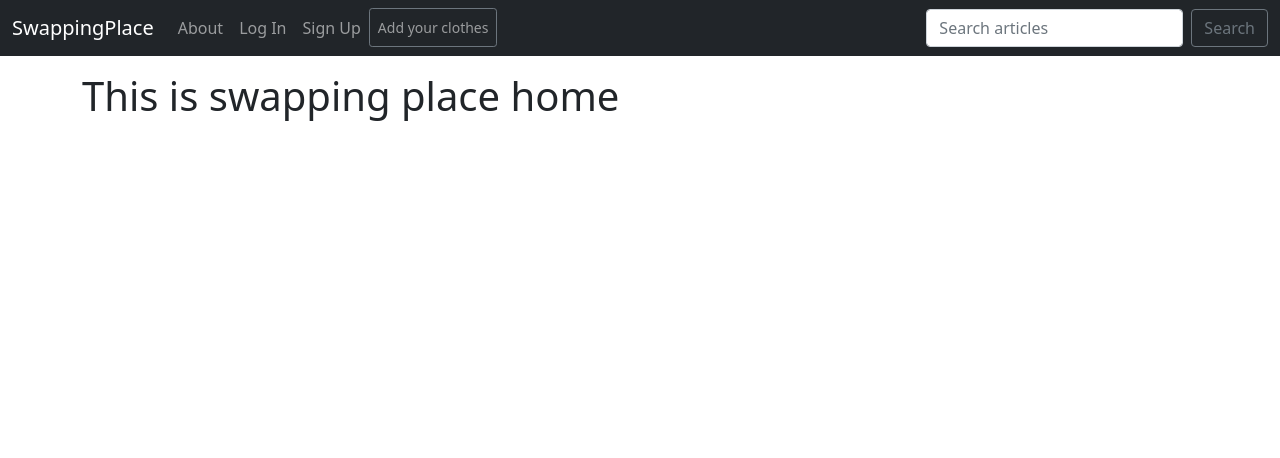
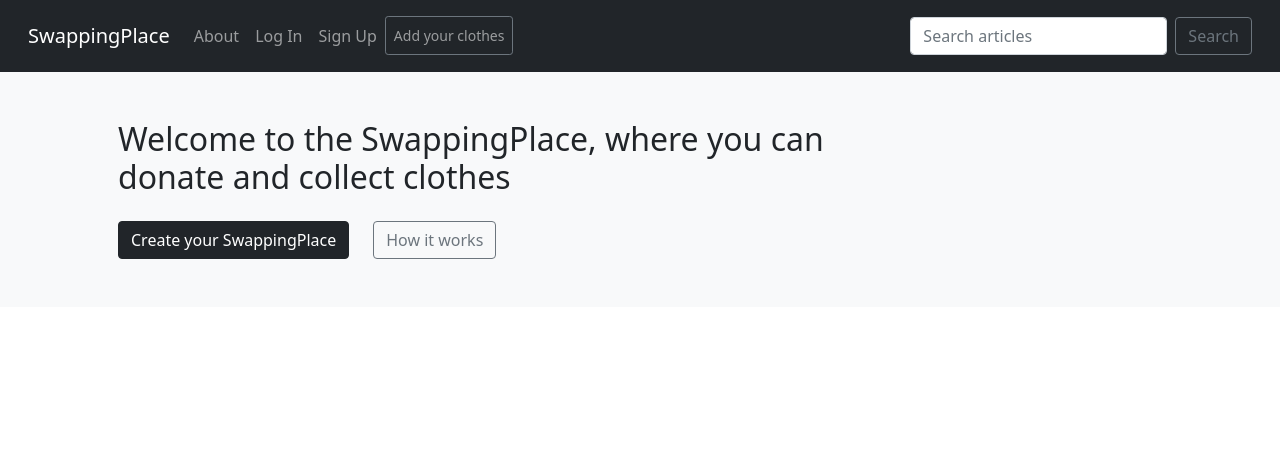
Before and after one commit to LudoTreb/Swapping-place, a Django app: page / in a window 1280 px wide. Shown: the top 458 px of the page. Run offline with Django 4.2, Linux system fonts and the light colour scheme.

Commit message:
Style the home page with a 'banner' and some button.

```diff
--- a/templates/_base.html
+++ b/templates/_base.html
@@ -9,7 +9,7 @@
     <!-- CSS -->
     <link rel="stylesheet" href="{% static 'css/base.css' %}">
 <body>
-    <nav class="navbar navbar-expand-md navbar-dark fixed-top bg-dark">
+    <nav class="navbar navbar-expand-md p-3 navbar-dark fixed-top bg-dark">
         <div class="container-fluid">
           <a class="navbar-brand mb-0 h1" href="{% url 'home' %}">SwappingPlace</a>
           <button class="navbar-toggler" type="button" data-bs-toggle="collapse" data-bs-target="#navbarCollapse" aria-controls="navbarCollapse" aria-expanded="false" aria-label="Toggle navigation">
@@ -49,7 +49,7 @@
           </div>
         </div>
       </nav>
-    <div class="container">
+    <div class="container-fluid g-0">
         {% block content %}
         {% endblock content %}
     </div>
--- a/templates/home.html
+++ b/templates/home.html
@@ -4,5 +4,13 @@
 {% block title %}Home{% endblock title %}
 
 {% block content %}
-    <h1>This is swapping place home</h1>
+<div class="container-fluid bg-light">
+    <div class="container p-5">
+        <h2 class="text-start w-75">Welcome to the SwappingPlace, where you can donate and collect clothes</h2>
+        <div class=" d-flex mt-4">
+            <a class="btn btn-dark" href="#" role="button">Create your SwappingPlace</a>
+            <a class="btn btn-outline-secondary ms-4" href="#" role="button">How it works</a>
+        </div>
+    </div>
+</div>
 {% endblock content %}
```
